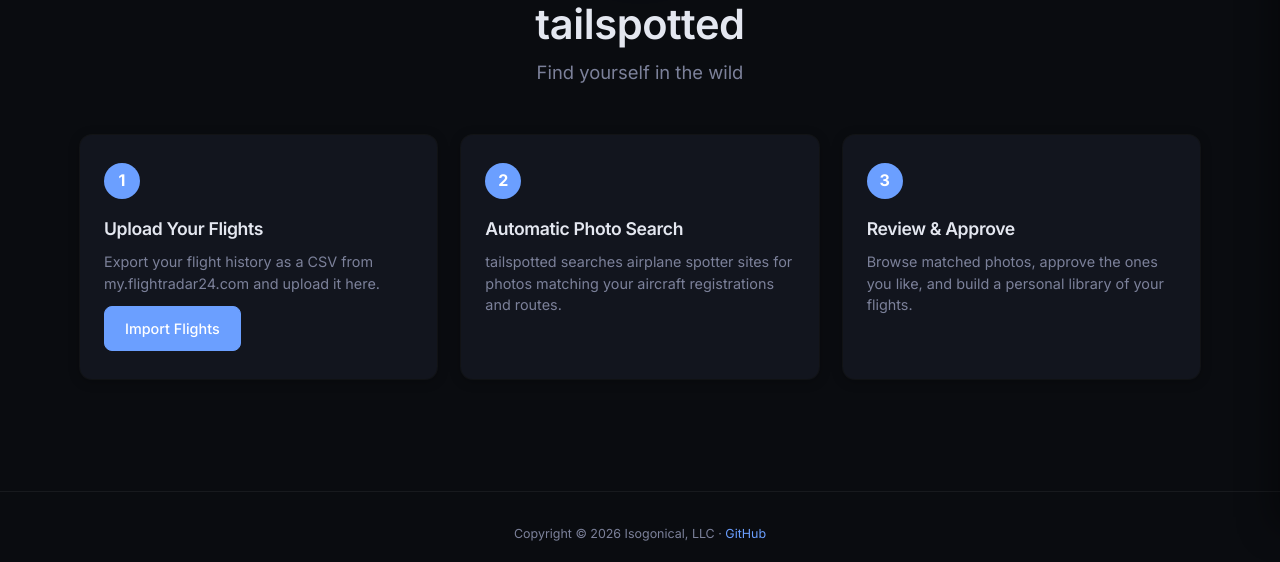
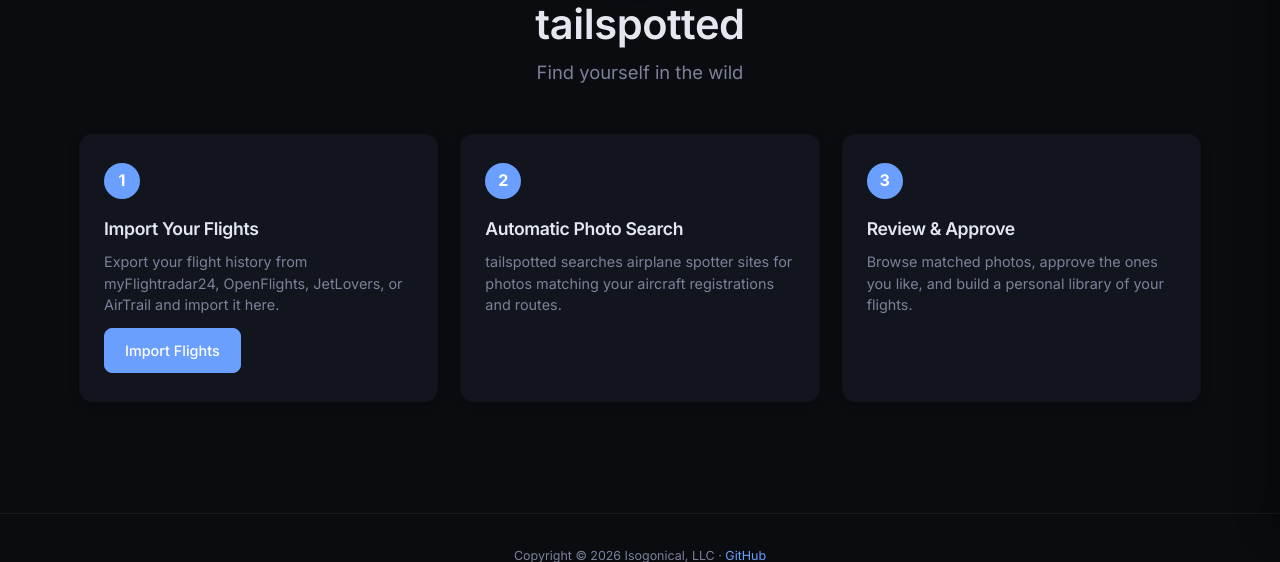
Before and after one commit to isogonical/tailspotted, a FastAPI app: template app/templates/home.html in a window 1280 px wide. Shown: the part 272-834 px from the top of the page. Before the commit the page ends 813 px from the top, so only its background shows below. Run offline with FastAPI, Linux system fonts and the light colour scheme; the template is opened without the code that fills it, so the values that code supplies are empty.

Commit message:
Rename /upload route to /import and clarify AirTrail connect flow
- All routes and links now use /import instead of /upload
- Home page step 1 updated for multi-format import
- AirTrail connect message now tells user to press Sync Now

```diff
--- a/app/routes/upload.py
+++ b/app/routes/upload.py
@@ -26,13 +26,13 @@
 _REDIS_KEY_LAST_SYNC = "ts:airtrail_last_sync"
 
 
-@router.get("/upload", response_class=HTMLResponse)
-async def upload_page(request: Request):
+@router.get("/import", response_class=HTMLResponse)
+async def import_page(request: Request):
     return templates.TemplateResponse("upload.html", {"request": request})
 
 
-@router.post("/upload", response_class=HTMLResponse)
-async def upload_csv(request: Request, file: UploadFile, db: AsyncSession = Depends(get_db)):
+@router.post("/import", response_class=HTMLResponse)
+async def import_file(request: Request, file: UploadFile, db: AsyncSession = Depends(get_db)):
     content = await file.read()
 
     try:
--- a/app/templates/base.html
+++ b/app/templates/base.html
@@ -16,7 +16,7 @@
             <a href="/"><img src="/static/img/logo.svg" alt="" class="nav-logo">tailspotted</a>
         </div>
         <div class="nav-links">
-            <a href="/upload" {% if request.url.path == '/upload' %}class="active"{% endif %}>Import</a>
+            <a href="/import" {% if request.url.path == '/import' %}class="active"{% endif %}>Import</a>
             <a href="/flights" {% if request.url.path.startswith('/flights') %}class="active"{% endif %}>Flights</a>
             <a href="/review" {% if request.url.path.startswith('/review') %}class="active"{% endif %}>
                 Review
--- a/app/templates/flights.html
+++ b/app/templates/flights.html
@@ -41,7 +41,7 @@
 <div class="empty-state">
     <div class="empty-icon">&#9992;</div>
     <p>No flights imported yet.</p>
-    <a href="/upload" class="btn btn-primary">Import Flights</a>
+    <a href="/import" class="btn btn-primary">Import Flights</a>
 </div>
 {% endif %}
 {% endblock %}
--- a/app/templates/home.html
+++ b/app/templates/home.html
@@ -108,9 +108,9 @@
     <div class="gs-steps">
         <div class="gs-step">
             <div class="gs-step-num">1</div>
-            <h2>Upload Your Flights</h2>
-            <p>Export your flight history as a CSV from my.flightradar24.com and upload it here.</p>
-            <a href="/upload" class="btn btn-primary" style="margin-top:12px;">Import Flights</a>
+            <h2>Import Your Flights</h2>
+            <p>Export your flight history from myFlightradar24, OpenFlights, JetLovers, or AirTrail and import it here.</p>
+            <a href="/import" class="btn btn-primary" style="margin-top:12px;">Import Flights</a>
         </div>
         <div class="gs-step">
             <div class="gs-step-num">2</div>
--- a/app/templates/partials/airtrail_status.html
+++ b/app/templates/partials/airtrail_status.html
@@ -51,7 +51,7 @@
 
     {% if connect_message %}
     <div class="alert alert-success" style="margin-top: 12px;">
-        {{ connect_message }}
+        {{ connect_message }}. Press <strong>Sync Now</strong> to import your flights.
     </div>
     {% endif %}
 
--- a/app/templates/upload.html
+++ b/app/templates/upload.html
@@ -15,7 +15,7 @@
 <div class="import-tab-panels">
     {# ===== File Upload tab ===== #}
     <div class="import-tab-panel active" id="tab-upload">
-        <form hx-post="/upload" hx-target="#upload-result" hx-swap="innerHTML" hx-encoding="multipart/form-data" class="upload-form">
+        <form hx-post="/import" hx-target="#upload-result" hx-swap="innerHTML" hx-encoding="multipart/form-data" class="upload-form">
             <label class="upload-zone" id="drop-zone">
                 <div class="upload-icon">
                     <svg width="48" height="48" viewBox="0 0 24 24" fill="none" stroke="currentColor" stroke-width="1.5" stroke-linecap="round" stroke-linejoin="round" style="opacity: 0.4;">
```
